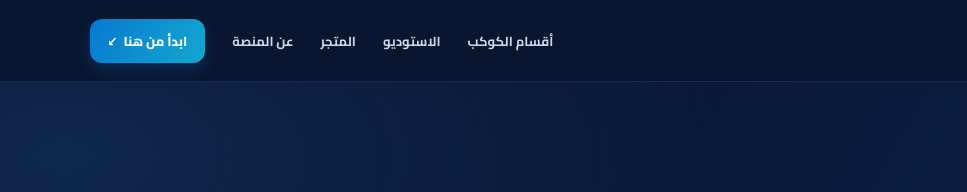
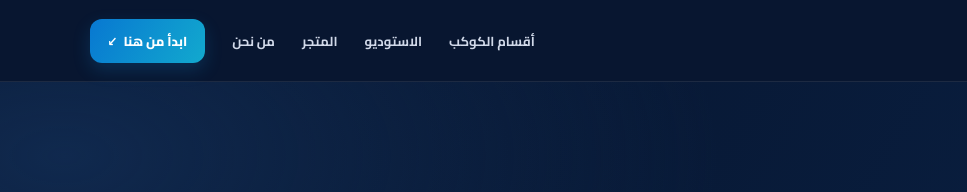
Before and after one commit to mohamed21fathey-prog/kawkab-alcartoon-, a plain HTML site: page index.html in a window 1280 px wide. Shown: the top 192 px of the page, 0-967 px from the left. Drawn offline with Linux system fonts and the light colour scheme.

Commit message:
Link About, Privacy and Contact pages

```diff
--- a/index.html
+++ b/index.html
@@ -19,7 +19,7 @@
   </a>
   <button class="menu-toggle" type="button" aria-label="فتح القائمة" aria-expanded="false" aria-controls="nav">☰</button>
   <nav id="nav" aria-label="القائمة الرئيسية">
-    <a href="#services">أقسام الكوكب</a><a href="#studio">الاستوديو</a><a href="#market">المتجر</a><a href="#about">عن المنصة</a>
+    <a href="#services">أقسام الكوكب</a><a href="#studio">الاستوديو</a><a href="#market">المتجر</a><a href="about.html">من نحن</a>
     <a class="nav-cta" href="#studio">ابدأ من هنا <span>↙</span></a>
   </nav>
 </header>
@@ -123,7 +123,7 @@
 <footer>
   <a class="brand footer-brand" href="#home"><span class="brand-mark">✦</span><span class="brand-name">كوكب <b>الكرتون</b><small>KAWKAB AL CARTOON</small></span></a>
   <p>© 2026 كوكب الكرتون — عالمك يبدأ بفكرة.</p>
-  <div><a href="#about">عن المنصة</a><a href="#services">الأقسام</a><a href="#studio">الاستوديو</a></div>
+  <div><a href="about.html">من نحن</a><a href="privacy.html">سياسة الخصوصية</a><a href="contact.html">اتصل بنا</a><a href="#services">الأقسام</a><a href="#studio">الاستوديو</a></div>
 </footer>
 <script src="app.js"></script>
 </body>
```
